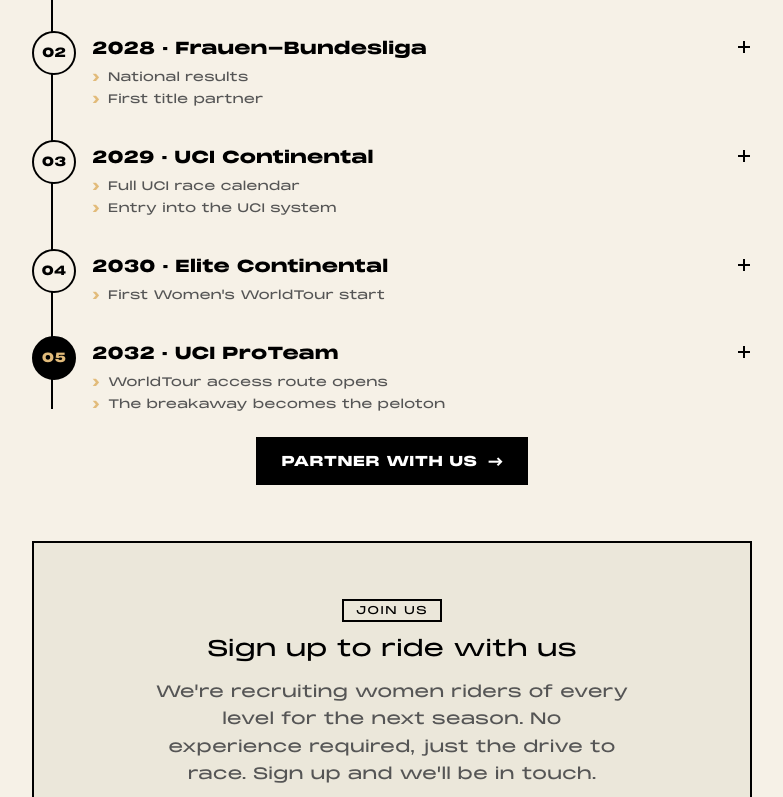
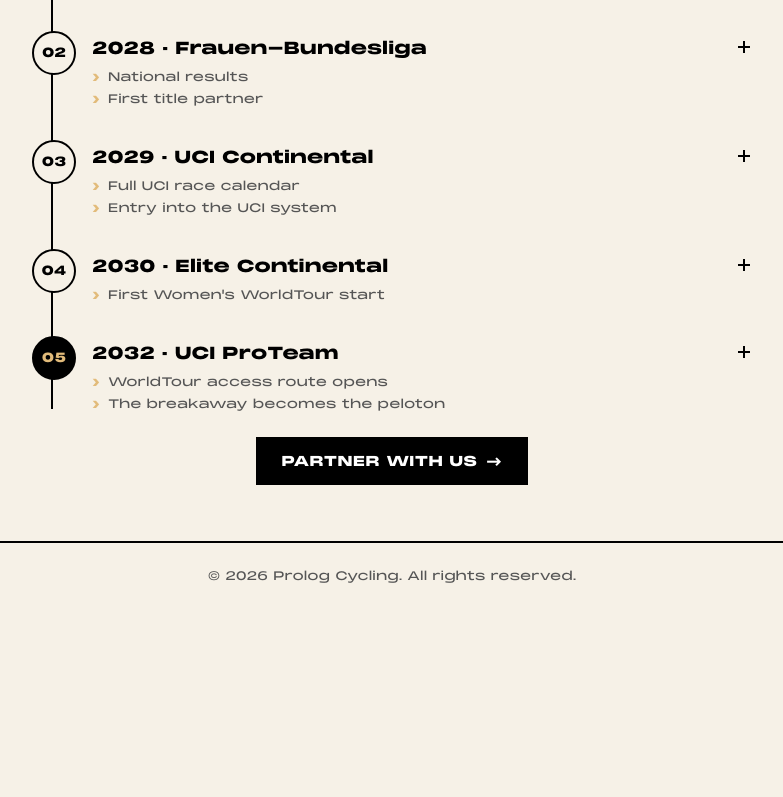
Before and after one commit to flaymond100/prolog-cycling, a React (Vite) app: page / in a window 1280 px wide. Shown: the part 2000-2797 px from the top of the page, without its empty margins (248-1031 px from the left). After the commit the page ends 2609 px from the top, so only its background shows below. Built offline with nearby package versions, Linux system fonts and the light colour scheme.

Commit message:
hide section

```diff
--- a/src/pages/Home.tsx
+++ b/src/pages/Home.tsx
@@ -169,7 +169,7 @@
         </Link>
       </div>
 
-      <div className="home-block join-cta scroll-fade">
+      {/* <div className="home-block join-cta scroll-fade">
         <span className="kicker-tag">Join Us</span>
         <h2>Sign up to ride with us</h2>
         <p>
@@ -179,7 +179,7 @@
         <a href={JOIN_FORM_URL} target="_blank" rel="noopener noreferrer" className="cta-button">
           Join the team <span className="cta-arrow" aria-hidden="true">&rarr;</span>
         </a>
-      </div>
+      </div> */}
     </section>
   )
 }
```
